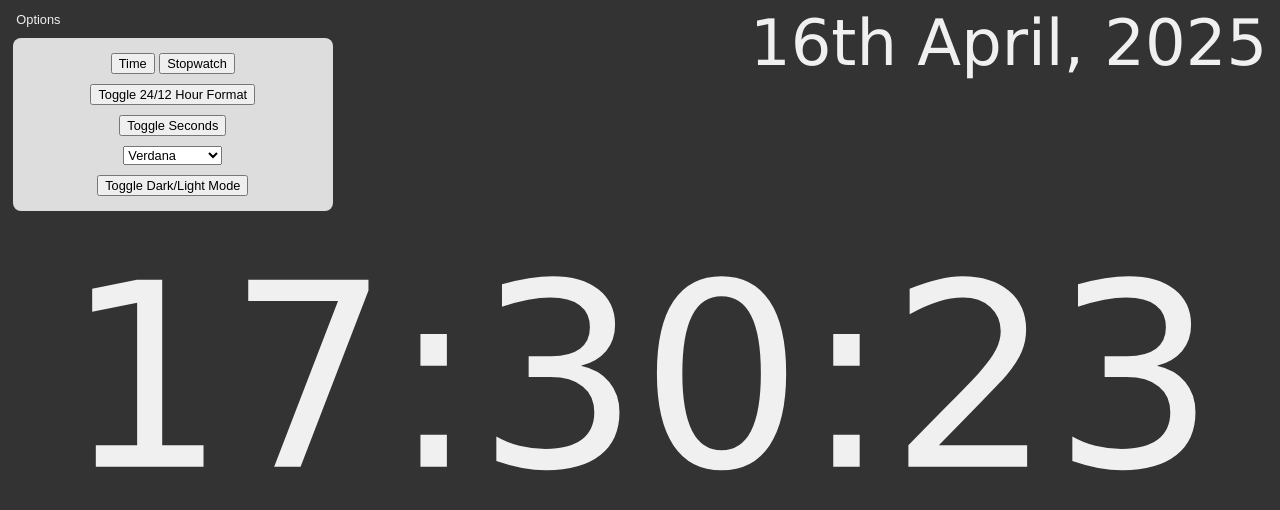
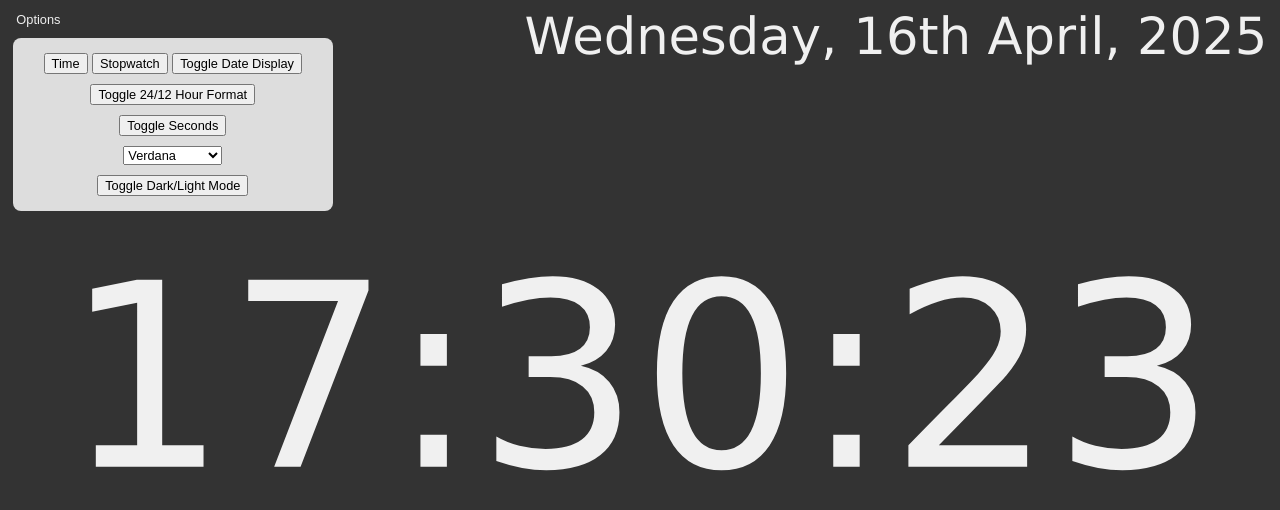
Before and after one commit to iamrishigandhi/clock, a plain HTML site: page index.html in a window 1280 px wide. Both pictures are taken after a click on the button "Options". Drawn offline with Linux system fonts and the light colour scheme.

Commit message:
quality of life changes

```diff
--- a/index.html
+++ b/index.html
@@ -76,9 +76,10 @@
       position: absolute;
       top: 0.5vw;
       right: 1vw;
-      font-size: 5vw;
+      font-size: 4vw;
       z-index: 1000;
       color: inherit;
+      display: block;
     }
   </style>
 </head>
@@ -96,6 +97,7 @@
     <div>
       <button id="timeModeBtn">Time</button>
       <button id="stopwatchModeBtn">Stopwatch</button>
+      <button id="toggleDateBtn">Toggle Date Display</button>
     </div>
     <button id="toggleTimeFormatBtn">Toggle 24/12 Hour Format</button>
     <button id="toggleSecondsBtn">Toggle Seconds</button>
@@ -116,19 +118,122 @@
   <script>
     let is24HourFormat = true;
     let showSeconds = true;
-    let currentMode = "time"; // "time" or "stopwatch"
+    let currentMode = "time";
     let stopwatchStartTime = null;
+    let lastDisplayedDate = '';
 
     function resizeCanvas() {
-      document.getElementById('clockCanvas').width = window.innerWidth;
-      document.getElementById('clockCanvas').height = window.innerHeight;
+      const canvas = document.getElementById('clockCanvas');
+      canvas.width = window.innerWidth;
+      canvas.height = window.innerHeight;
       updateDisplay();
     }
     window.addEventListener('resize', resizeCanvas);
     resizeCanvas();
 
+    function getFormattedDate() {
+      const today = new Date();
+      const dayName = today.toLocaleString('default', { weekday: 'long' });
+      const day = today.getDate();
+      const month = today.toLocaleString('default', { month: 'long' });
+      const year = today.getFullYear();
+
+      function getOrdinal(n) {
+        if (n > 3 && n < 21) return 'th';
+        switch (n % 10) {
+          case 1: return 'st';
+          case 2: return 'nd';
+          case 3: return 'rd';
+          default: return 'th';
+        }
+      }
+
+      return `${dayName}, ${day}${getOrdinal(day)} ${month}, ${year}`;
+    }
+
+    function updateDateIfNeeded() {
+      const currentDate = getFormattedDate();
+      const dateElement = document.getElementById('dateDisplay');
+      if (currentDate !== lastDisplayedDate) {
+        dateElement.textContent = currentDate;
+        lastDisplayedDate = currentDate;
+      }
+    }
+
+    function updateDisplay() {
+      const chosenFont = document.getElementById('fontSelect').value;
+
+      if (currentMode === "time") {
+        updateTimeClock();
+      } else if (currentMode === "stopwatch") {
+        const secondsElapsed = stopwatchStartTime ? Math.floor((Date.now() - stopwatchStartTime) / 1000) : 0;
+        drawClock(formatStopwatch(secondsElapsed));
+      }
+
+      const dateElement = document.getElementById('dateDisplay');
+      dateElement.style.fontFamily = chosenFont;
+      updateDateIfNeeded();
+    }
+
+    function updateTimeClock() {
+      const now = new Date();
+      let hours = now.getHours();
+      const minutes = String(now.getMinutes()).padStart(2, '0');
+      const seconds = String(now.getSeconds()).padStart(2, '0');
+      let clockStr = "";
+
+      if (!is24HourFormat) {
+        hours = hours % 12 || 12;
+        clockStr = showSeconds ? `${hours}:${minutes}:${seconds}` : `${hours}:${minutes}`;
+      } else {
+        clockStr = showSeconds
+          ? `${String(hours).padStart(2, '0')}:${minutes}:${seconds}`
+          : `${String(hours).padStart(2, '0')}:${minutes}`;
+      }
+
+      drawClock(clockStr);
+    }
+
+    function drawClock(displayStr) {
+      const canvas = document.getElementById('clockCanvas');
+      const ctx = canvas.getContext('2d');
+      ctx.clearRect(0, 0, canvas.width, canvas.height);
+
+      const chosenFont = document.getElementById('fontSelect').value;
+      const baseSize = 100;
+      ctx.font = baseSize + "px " + chosenFont;
+      const textWidth = ctx.measureText(displayStr).width;
+      const scaleFactor = (canvas.width * 0.9) / textWidth;
+      let fontSize = baseSize * scaleFactor;
+      if (fontSize * 1.2 > canvas.height * 0.9) {
+        fontSize = (canvas.height * 0.9) / 1.2;
+      }
+
+      ctx.font = fontSize + "px " + chosenFont;
+      ctx.textAlign = "center";
+      ctx.textBaseline = "middle";
+
+      const textColor = document.body.classList.contains('dark-mode') ? '#f0f0f0' : '#333';
+      ctx.fillStyle = textColor;
+      ctx.fillText(displayStr, canvas.width / 2, canvas.height / 2);
+    }
+
+    function formatStopwatch(seconds) {
+      const hrs = String(Math.floor(seconds / 3600)).padStart(2, '0');
+      const mins = String(Math.floor((seconds % 3600) / 60)).padStart(2, '0');
+      const secs = String(seconds % 60).padStart(2, '0');
+      return `${hrs}:${mins}:${secs}`;
+    }
+
+    // Toggle logic
+    document.getElementById('toggleDateBtn').addEventListener('click', () => {
+      const el = document.getElementById('dateDisplay');
+      el.style.display = (el.style.display === 'none') ? 'block' : 'none';
+    });
+
+    // Event bindings
     document.getElementById('toggleOptionsBtn').addEventListener('click', () => {
-      let optionsDiv = document.getElementById('optionsDiv');
+      const optionsDiv = document.getElementById('optionsDiv');
       optionsDiv.style.display = (optionsDiv.style.display === 'flex') ? 'none' : 'flex';
     });
 
@@ -142,9 +247,7 @@
       if (currentMode === "time") updateDisplay();
     });
 
-    document.getElementById('fontSelect').addEventListener('change', () => {
-      updateDisplay();
-    });
+    document.getElementById('fontSelect').addEventListener('change', updateDisplay);
 
     document.getElementById('toggleModeBtn').addEventListener('click', () => {
       document.body.classList.toggle('dark-mode');
@@ -152,7 +255,7 @@
     });
 
     document.getElementById('timeModeBtn').addEventListener('click', () => {
-      stopwatchStartTime = null; // reset stopwatch state
+      stopwatchStartTime = null;
       currentMode = "time";
       document.getElementById('stopwatchOptions').style.display = "none";
       document.getElementById('toggleTimeFormatBtn').style.display = "inline-block";
@@ -180,86 +283,6 @@
       updateDisplay();
     });
 
-    function updateTimeClock() {
-      const now = new Date();
-      let hours = now.getHours();
-      const minutes = String(now.getMinutes()).padStart(2, '0');
-      const seconds = String(now.getSeconds()).padStart(2, '0');
-      let clockStr = "";
-
-      if (!is24HourFormat) {
-        hours = hours % 12 || 12;
-        clockStr = showSeconds ? `${hours}:${minutes}:${seconds}` : `${hours}:${minutes}`;
-      } else {
-        clockStr = showSeconds
-          ? `${String(hours).padStart(2, '0')}:${minutes}:${seconds}`
-          : `${String(hours).padStart(2, '0')}:${minutes}`;
-      }
-      drawClock(clockStr);
-    }
-
-    function formatStopwatch(seconds) {
-      const hrs = String(Math.floor(seconds / 3600)).padStart(2, '0');
-      const mins = String(Math.floor((seconds % 3600) / 60)).padStart(2, '0');
-      const secs = String(seconds % 60).padStart(2, '0');
-      return `${hrs}:${mins}:${secs}`;
-    }
-
-    function drawClock(displayStr) {
-      let canvas = document.getElementById('clockCanvas');
-      let ctx = canvas.getContext('2d');
-      ctx.clearRect(0, 0, canvas.width, canvas.height);
-
-      let chosenFont = document.getElementById('fontSelect').value;
-      const baseSize = 100;
-      ctx.font = baseSize + "px " + chosenFont;
-      const textWidth = ctx.measureText(displayStr).width;
-      const scaleFactor = (canvas.width * 0.9) / textWidth;
-      let fontSize = baseSize * scaleFactor;
-      if (fontSize * 1.2 > canvas.height * 0.9) {
-        fontSize = (canvas.height * 0.9) / 1.2;
-      }
-      ctx.font = fontSize + "px " + chosenFont;
-      ctx.textAlign = "center";
-      ctx.textBaseline = "middle";
-
-      const textColor = document.body.classList.contains('dark-mode') ? '#f0f0f0' : '#333';
-      ctx.fillStyle = textColor;
-      ctx.fillText(displayStr, canvas.width / 2, canvas.height / 2);
-    }
-
-    function getFormattedDate() {
-      let today = new Date();
-      let day = today.getDate();
-      let month = today.toLocaleString('default', { month: 'long' });
-      let year = today.getFullYear();
-
-      function getOrdinal(n) {
-        if (n > 3 && n < 21) return 'th';
-        switch (n % 10) {
-          case 1: return 'st';
-          case 2: return 'nd';
-          case 3: return 'rd';
-          default: return 'th';
-        }
-      }
-
-      return `${day}${getOrdinal(day)} ${month}, ${year}`;
-    }
-
-    function updateDisplay() {
-      let chosenFont = document.getElementById('fontSelect').value;
-      if (currentMode === "time") {
-        updateTimeClock();
-      } else if (currentMode === "stopwatch") {
-        let secondsElapsed = stopwatchStartTime ? Math.floor((Date.now() - stopwatchStartTime) / 1000) : 0;
-        drawClock(formatStopwatch(secondsElapsed));
-      }
-      document.getElementById('dateDisplay').style.fontFamily = chosenFont;
-    }
-
-    document.getElementById('dateDisplay').textContent = getFormattedDate();
-
     setInterval(updateDisplay, 50);
     updateDisplay();
   </script>
```
